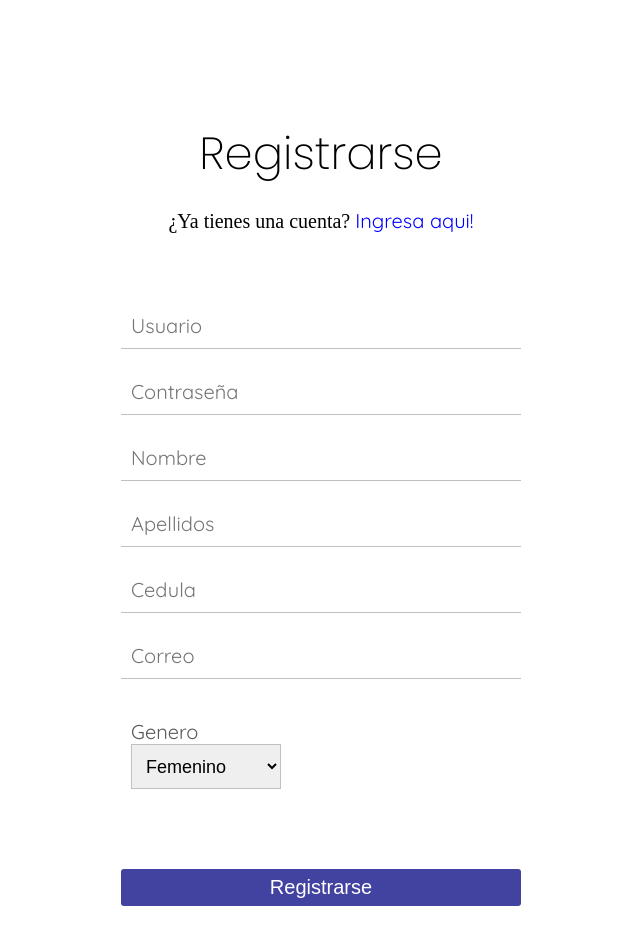
After one commit to Jonathan-04/DomiShop, a PHP site: page /registro.html in a window 1280 px wide. The commit adds this page. Shown: the whole page, without its empty margins (319-959 px from the left). Run offline with PHP 8.4, Linux system fonts and the light colour scheme.

Commit message:
Agregado el formulario de login y registro

```diff
--- /dev/null
+++ b/css/registro.css
@@ -0,0 +1,243 @@
+/* Formulario */
+main{
+
+    margin-top: 120px;
+    width: 100%;
+}
+
+.content-form{
+
+    width: 100%;
+    margin: auto;
+}
+
+.content-register{
+
+    width: 100%;
+}
+
+.content-form h1{
+
+    font-weight: 100;
+    font-size: 45px;
+    text-align: center;
+    margin-top: 10px;
+}
+
+.content-form h4{
+
+    text-align: center;
+    font-size: 20px;
+    font-weight: 100;
+    margin-top: 20px;
+}
+
+.content-form h4 a{
+
+    color: blue;
+}
+
+.content-form form{
+
+    width: 400px;
+    margin: auto;
+    margin-top: 50px;
+}
+
+/* Style Emial */
+
+.content-form #email{
+
+    width: 100%;
+    padding: 10px;
+    border-style: none;
+    outline: 0px;
+    border-bottom: 1px solid silver;
+}
+
+.content-form #email:focus{
+
+    border-bottom: 2px solid blue;
+    transition: all 300ms;
+    -webkit-transition: all 300ms;
+}
+
+/* Style Password */
+
+.content-form #password{
+
+    width: 100%;
+    padding: 10px;
+    border-style: none;
+    outline: 0px;
+    border-bottom: 1px solid silver;
+    margin-top: 20px;
+}
+
+.content-form #password:focus{
+
+    border-bottom: 2px solid blue;
+    transition: all 300ms;
+    -webkit-transition: all 300ms;
+}
+
+/* Style Usuario */
+.content-form #user, #nombre, #apellidos{
+
+    width: 100%;
+    padding: 10px;
+    border-style: none;
+    outline: 0px;
+    border-bottom: 1px solid silver;
+    margin-top: 20px;
+}
+
+.content-form #user:focus, #nombre:focus, #apellidos:focus{
+
+    border-bottom: 2px solid blue;
+    transition: all 300ms;
+    -webkit-transition: all 300ms;
+}
+
+/* Style cedula */
+.content-form #cedula{
+
+    width: 100%;
+    padding: 10px;
+    border-style: none;
+    outline: 0px;
+    border-bottom: 1px solid silver;
+    margin-top: 20px;
+}
+
+.content-form #cedula:focus{
+
+    border-bottom: 2px solid blue;
+    transition: all 300ms;
+    -webkit-transition: all 300ms;
+}
+
+/* Style Email */
+.content-form #email{
+
+    width: 100%;
+    padding: 10px;
+    border-style: none;
+    outline: 0px;
+    border-bottom: 1px solid silver;
+    margin-top: 20px;
+}
+
+.content-form #email:focus{
+
+    border-bottom: 2px solid blue;
+    transition: all 300ms;
+    -webkit-transition: all 300ms;
+}
+
+::-webkit-input-placeholder{
+
+    font-size: 20px;
+}
+
+/* Style Genero */
+
+.title-genero{
+
+    margin-top: 40px;
+    margin-left: 10px;
+    font-size: 20px;
+    color: rgb(88, 88, 88);
+}
+
+
+.custom-select{
+
+    width: 150px;
+    height: 45px;
+    font-size: 18px;
+    padding: 10px;
+    border: 1px solid silver;
+    margin-left: 10px;
+    cursor: pointer;
+    transition: all 300ms;
+}
+
+
+
+
+input[type="email"], input[type="password"]{
+
+    font-size: 20px;
+}
+
+input[type="text"]{
+
+    font-size: 20px;
+}
+
+/* Olvido de Password */
+
+.content-options{
+
+    text-align: right;
+    margin-top: 30px;
+}
+
+.content-options a{
+
+    color: blue;
+}
+
+/* Boton Inicio de Registro */
+
+input[type="submit"]{
+
+    width: 100%;
+    padding: 7px 40px;
+    font-size: 20px;
+    background: rgb(66, 66, 161);
+    color: white;
+    border-style: none;
+    border-radius: 3px;
+    margin-top: 80px;
+    margin-bottom: 30px;
+    font-weight: 100;
+    cursor: pointer;
+    transition: all 300ms;
+}
+
+
+input[type="submit"]:active{
+
+    background: rgba(77, 77, 143, 0.438);
+    transition: all 300ms;
+    -webkit-transition: all 300ms;
+    outline-style: 0px;
+}
+
+/* RESPONSIVE */
+
+@media screen and (max-width: 400px){
+
+    main{
+
+        margin-top: 50px;
+    }
+
+    .content-form form{
+
+        width: 300px;
+    }
+
+    .content-form h4{
+
+        font-size: 18px;
+    }
+
+    input[type="submit"]{
+
+        font-size: 18px;
+        padding: 7px 50px;
+    }
+}
--- a/css/style.css
+++ b/css/style.css
@@ -19,7 +19,7 @@ h1,h3{
 }
 
 
-h2,a,p,li,span, label{
+h2,a,p,li,span, label, input[type="text"], input[type="email"], input[type="password"]{
     font-family: 'Quicksand', sans-serif;
 }
 
--- /dev/null
+++ b/registro.html
@@ -0,0 +1,82 @@
+<!DOCTYPE html>
+<html lang="es">
+  <head>
+    <meta charset="UTF-8" />
+    <meta name="viewport" content="width=device-width, initial-scale=1.0" />
+    <meta http-equiv="X-UA-Compatible" content="ie=edge" />
+    <title>Registrarse</title>
+    <link rel="stylesheet" href="css/style.css" />
+    <link rel="stylesheet" href="css/registro.css" />
+  </head>
+  <body>
+    <!-- Formulario-->
+    <main>
+      <div class="content-form">
+        <div class="content-register">
+          <h1>Registrarse</h1>
+          <h4>¿Ya tienes una cuenta? <a href="login.html">Ingresa aqui!</a></h4>
+
+          <!-- Datos-->
+          <form
+            class="informacion"
+            method="POST"
+            enctype="multipart/form-data"
+            action="#"
+          >
+            <input
+              type="text"
+              name="user"
+              id="user"
+              placeholder="Usuario"
+              required
+            />
+            <input
+              type="password"
+              name="password"
+              id="password"
+              placeholder="Contraseña"
+              required
+            />
+            <input
+              type="text"
+              name="nombre"
+              id="nombre"
+              placeholder="Nombre"
+              required
+            />
+            <input
+              type="text"
+              name="apellidos"
+              id="apellidos"
+              placeholder="Apellidos"
+              required
+            />
+            <input
+              type="text"
+              name="cedula"
+              id="cedula"
+              placeholder="Cedula"
+              required
+            />
+            <input
+              type="email"
+              name="email"
+              id="email"
+              placeholder="Correo"
+              required
+            />
+
+            <p class="title-genero">Genero</p>
+
+            <select class="custom-select" name="genero" id="genero">
+              <option value="Femenino">Femenino</option>
+              <option value="Masculino">Masculino</option>
+            </select>
+
+            <input type="submit" name="Registrarse" value="Registrarse" />
+          </form>
+        </div>
+      </div>
+    </main>
+  </body>
+</html>
```
Also changed, not shown: css/login.css (added, +171 -0 lines), index.html (+6 -1 lines), login.html (added, +58 -0 lines).
